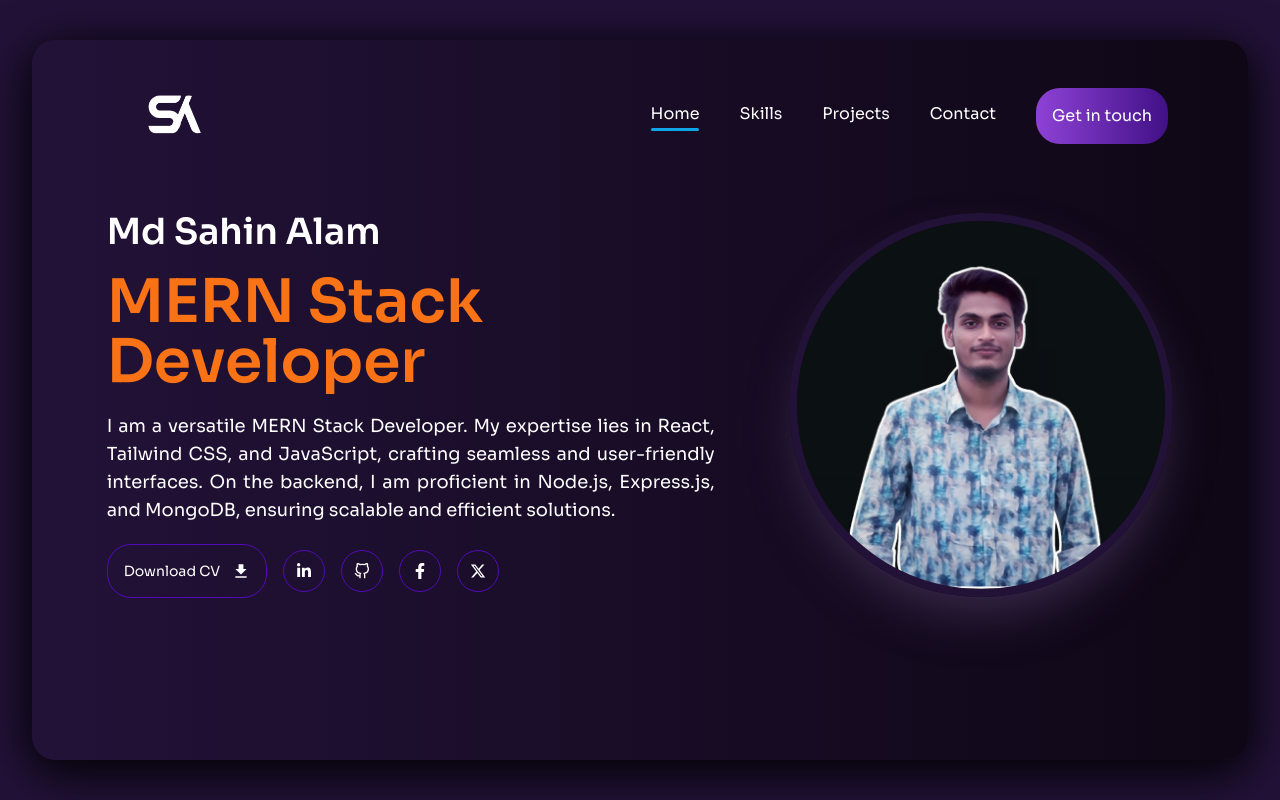
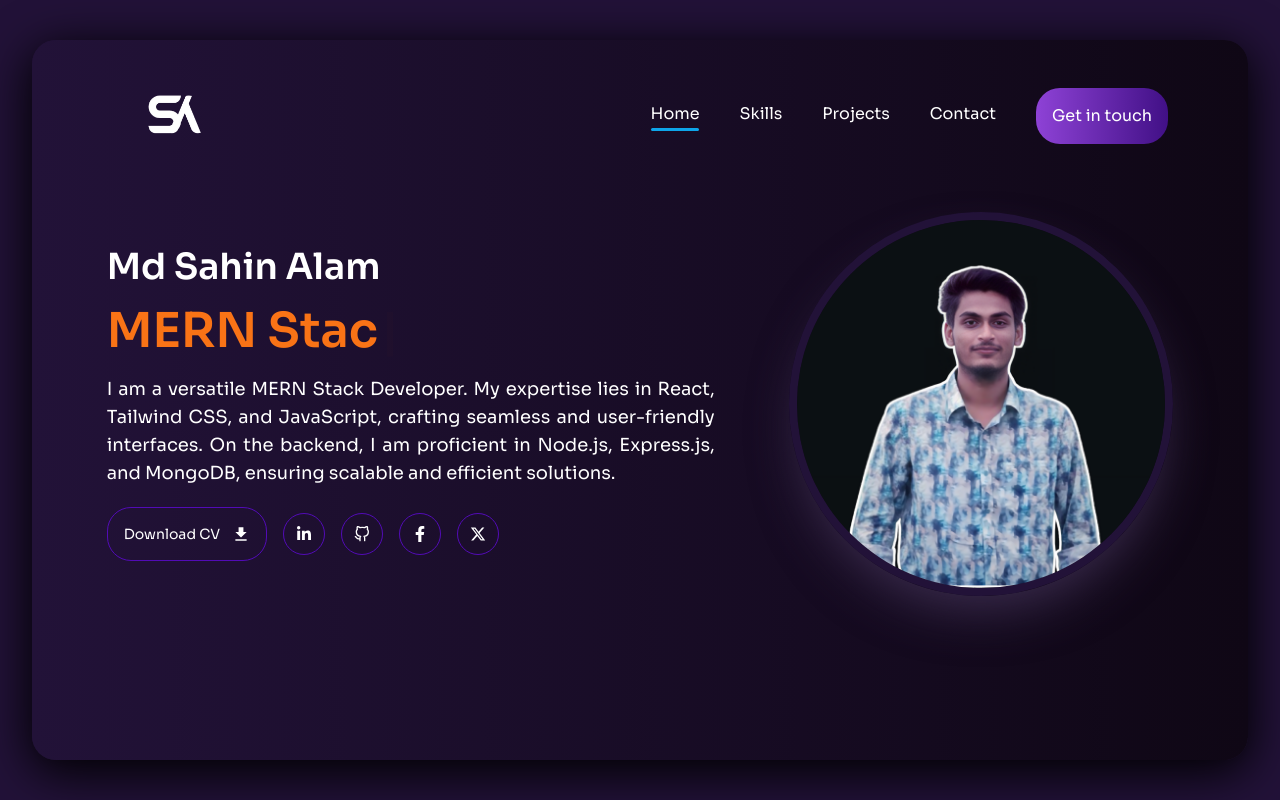
Before and after one commit to sahin404/sahin-portfolio, a React (Vite) app: page / in a window 1280 px wide. Built offline with nearby package versions, Linux system fonts and the light colour scheme.

Commit message:
add animation on the home page

```diff
--- a/package.json
+++ b/package.json
@@ -11,6 +11,7 @@
   },
   "dependencies": {
     "@tailwindcss/vite": "^4.0.3",
+    "framer-motion": "^12.5.0",
     "localforage": "^1.10.0",
     "match-sorter": "^8.0.0",
     "react": "^18.3.1",
@@ -19,6 +20,7 @@
     "react-helmet-async": "^2.0.5",
     "react-icons": "^5.4.0",
     "react-router-dom": "^7.1.5",
+    "react-simple-typewriter": "^5.0.1",
     "react-tabs": "^6.1.0",
     "sort-by": "^1.2.0",
     "swiper": "^11.2.2"
--- a/src/pages/Home/Home.jsx
+++ b/src/pages/Home/Home.jsx
@@ -4,6 +4,8 @@ import { FaXTwitter } from "react-icons/fa6"
 import { FiGithub } from "react-icons/fi"
 import { IoMdDownload } from "react-icons/io"
 import { Link } from "react-router-dom"
+import { Typewriter } from 'react-simple-typewriter';
+import { motion } from "framer-motion";
 
 
 const Home = () => {
@@ -12,47 +14,102 @@ const Home = () => {
       <Helmet>
         <title>Sahin | Portfolio</title>
       </Helmet>
-      <div className="text-white mt-10 lg:mt-0 px-10 text-center lg:text-left lg:px-0 lg:w-1/2 space-y-5">
-        <h1 className="text-2xl md:text-3xl lg:text-4xl font-semibold">Md Sahin Alam</h1>
-        <h1 className="text-4xl md:text-5xl lg:text-6xl font-semibold text-orange-500">MERN Stack Developer</h1>
-        <h1 className="text-md lg:text-lg text-justify">I am a versatile MERN Stack Developer. My expertise lies in React, Tailwind CSS, and JavaScript, crafting seamless and user-friendly interfaces. On the backend, I am proficient in Node.js, Express.js, and MongoDB, ensuring scalable and efficient solutions.</h1>
-        <div className="flex justify-center lg:justify-start items-center md:space-x-4 flex-col space-y-4 md:space-y-0 md:flex-row pb-8 lg:pb-0">
-          {/* To do: Cursor Allow */}
-          <button className=" flex items-center gap-3 border rounded-3xl p-4 border-[#520bb6] duration-200 hover:bg-[#520bb6] cursor-not-allowed text-sm lg:text-md">
+      <motion.div
+        initial={{ opacity: 0, y: 30 }}
+        animate={{ opacity: 1, y: 0 }}
+        transition={{ duration: 1, ease: "easeOut" }}
+        className="text-white mt-10 lg:mt-0 px-10 text-center lg:text-left lg:px-0 lg:w-1/2 space-y-5"
+      >
+        {/* Name Animation */}
+        <motion.h1
+          initial={{ opacity: 0, rotateX: 90 }}
+          animate={{ opacity: 1, rotateX: 0 }}
+          transition={{ duration: 1, ease: "easeOut" }}
+          className="text-2xl md:text-3xl lg:text-4xl font-semibold"
+        >
+          Md Sahin Alam
+        </motion.h1>
+
+        {/* Typewriter Effect with Scale Animation */}
+        <motion.h1
+          initial={{ opacity: 0, scale: 0.8 }}
+          animate={{ opacity: 1, scale: 1 }}
+          transition={{ duration: 1, ease: "easeOut", delay: 0.2 }}
+          className="text-3xl md:text-4xl lg:text-5xl font-semibold text-orange-500"
+        >
+          <Typewriter
+            words={["MERN Stack Developer"]}
+            loop={false}
+            cursor
+            cursorStyle="|"
+            typeSpeed={100}
+            deleteSpeed={50}
+          />
+        </motion.h1>
+
+        {/* Description Animation */}
+        <motion.h1
+          initial={{ opacity: 0, x: -20 }}
+          animate={{ opacity: 1, x: 0 }}
+          transition={{ duration: 1, ease: "easeOut", delay: 0.4 }}
+          className="text-md lg:text-lg text-justify"
+        >
+          I am a versatile MERN Stack Developer. My expertise lies in React, Tailwind CSS, and JavaScript, crafting seamless and user-friendly interfaces. On the backend, I am proficient in Node.js, Express.js, and MongoDB, ensuring scalable and efficient solutions.
+        </motion.h1>
+
+        {/* Button with Bounce Animation */}
+        <motion.div
+          initial={{ opacity: 0, y: 30 }}
+          animate={{ opacity: 1, y: 0 }}
+          transition={{ duration: 1, ease: "easeOut", delay: 0.6 }}
+          className="flex justify-center lg:justify-start items-center md:space-x-4 flex-col space-y-4 md:space-y-0 md:flex-row pb-8 lg:pb-0"
+        >
+          <motion.button
+            whileHover={{ scale: 1.1 }}
+            whileTap={{ scale: 0.9 }}
+            className="flex items-center gap-3 border rounded-3xl p-4 border-[#520bb6] duration-200 hover:bg-[#520bb6] cursor-not-allowed text-sm lg:text-md"
+          >
             <span>Download CV </span>
             <IoMdDownload className="text-lg"></IoMdDownload>
-          </button>
-          <div className="flex gap-4">
-            <Link to="https://www.linkedin.com/in/sahin404/">
-              <div className="hover:cursor-pointer duration-200 border p-3 rounded-full border-[#520bb6] hover:bg-[#520bb6]">
-                <FaLinkedinIn />
-              </div>
-            </Link>
-            <Link to="https://github.com/sahin404">
-              <div className="hover:cursor-pointer duration-200 border p-3 rounded-full border-[#520bb6] hover:bg-[#520bb6]">
-                <FiGithub />
-              </div>
-            </Link>
-            <Link to="https://www.facebook.com/sahin404">
-              <div className="hover:cursor-pointer duration-200 border p-3 rounded-full border-[#520bb6] hover:bg-[#520bb6]">
-                <FaFacebookF />
-              </div>
-            </Link>
+          </motion.button>
 
-            <Link to="https://x.com/sahin404__">
-              <div className="hover:cursor-pointer duration-200 border p-3 rounded-full border-[#520bb6] hover:bg-[#520bb6]">
-                <FaXTwitter />
-              </div>
-            </Link>
-          </div>
-
-        </div>
-      </div>
-      <div className="">
-        <img className="h-72 md:h-96 border-8 border-[#221238] rounded-full shadow-2xl shadow-[#3b2c4e]" src="sahin2.png" alt="" />
-
-
-      </div>
+          {/* Social Icons with Rotation Effect */}
+          <motion.div
+            initial={{ opacity: 0, rotate: 0 }}
+            animate={{ opacity: 1, rotate: 0 }}
+            transition={{ duration: 1, ease: "easeOut", delay: 0.8 }}
+            className="flex gap-4"
+          >
+            {[
+              { link: "https://www.linkedin.com/in/sahin404/", icon: <FaLinkedinIn /> },
+              { link: "https://github.com/sahin404", icon: <FiGithub /> },
+              { link: "https://www.facebook.com/sahin404", icon: <FaFacebookF /> },
+              { link: "https://x.com/sahin404__", icon: <FaXTwitter /> },
+            ].map((social, index) => (
+              <Link key={index} to={social.link}>
+                <motion.div
+                  whileHover={{ scale: 1.2, rotate: 10 }}
+                  whileTap={{ scale: 0.9 }}
+                  className="hover:cursor-pointer duration-200 border p-3 rounded-full border-[#520bb6] hover:bg-[#520bb6]"
+                >
+                  {social.icon}
+                </motion.div>
+              </Link>
+            ))}
+          </motion.div>
+        </motion.div>
+      </motion.div>
+      <motion.div
+        initial={{ opacity: 0, x: -30 }}
+        animate={{ opacity: 1, x: 0 }}
+        transition={{ duration: 1, ease: "easeOut", delay: 0.2 }} // Matches text animation
+      >
+        <img
+          className="h-72 md:h-96 border-8 border-[#221238] rounded-full shadow-2xl shadow-[#3b2c4e]"
+          src="sahin2.png"
+          alt="Md Sahin Alam"
+        />
+      </motion.div>
     </div>
   )
 }
```
Also changed, not shown: 1 other file (tests, documents, lock files or other folders).
